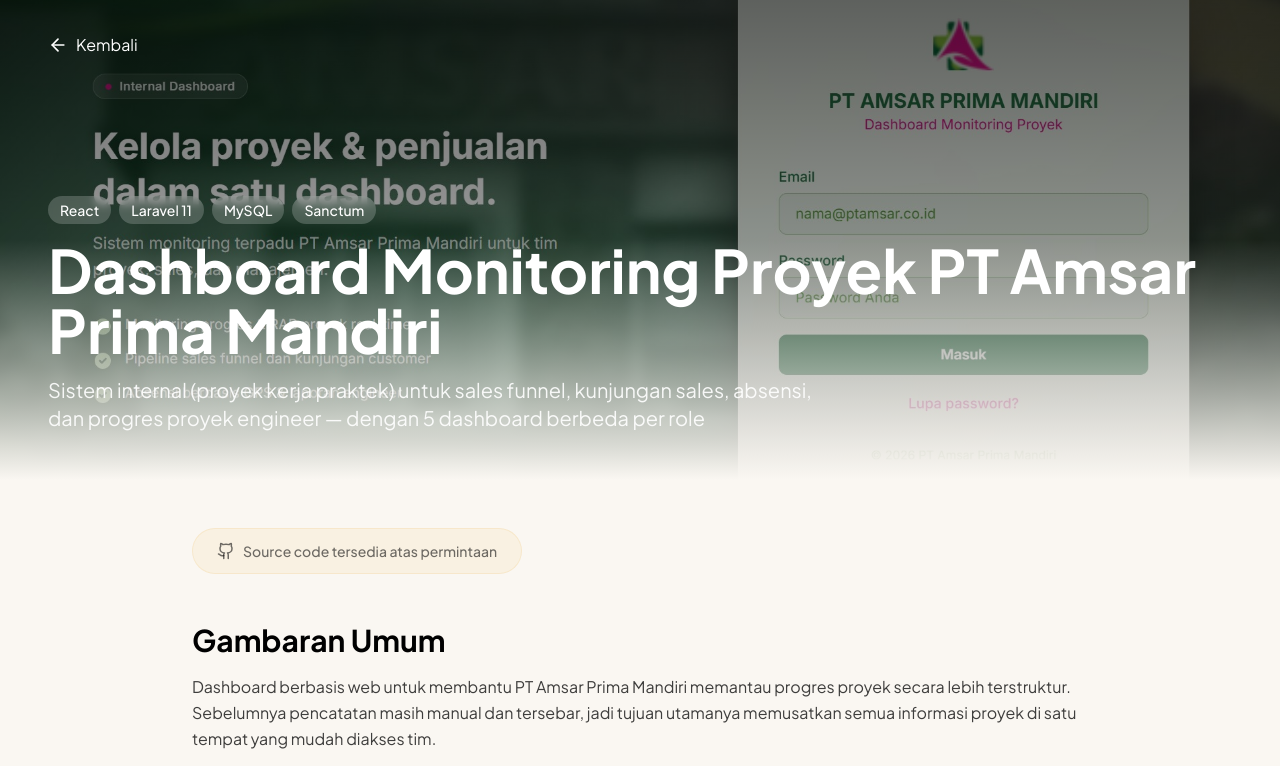
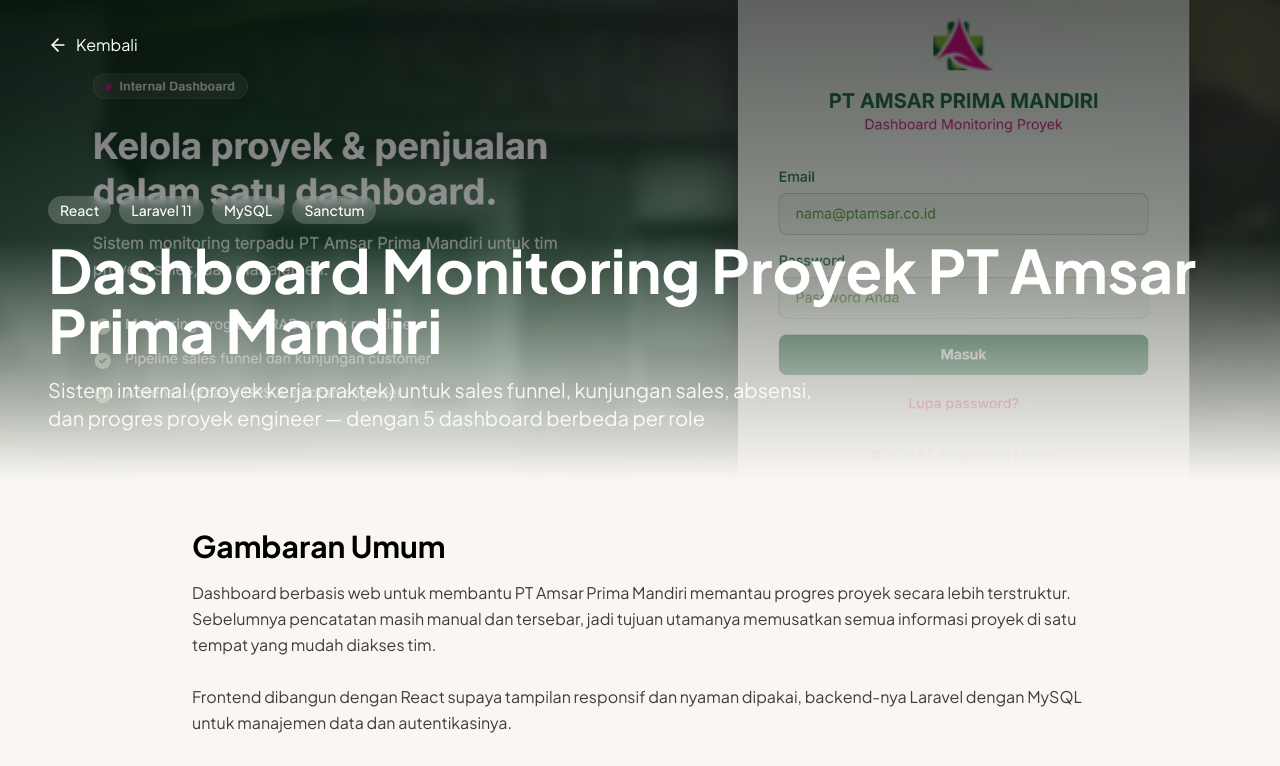
Before and after one commit to oktarizagunawan63/portofolioterbaru, a React (Vite) app: page /project/amsar-project-monitoring in a window 1280 px wide. Shown: the top 766 px of the page. Built offline with nearby package versions, Linux system fonts and the light colour scheme.

Commit message:
Add library video walkthrough and remove source code links

```diff
--- a/src/data/projects.js
+++ b/src/data/projects.js
@@ -39,7 +39,6 @@
     category: "fullstack",
     image: amsarDashboardImg,
     demoLink: "#",
-    githubLink: "#",
     features: [
       "Autentikasi pengguna",
       "Monitoring progres proyek",
@@ -113,8 +112,8 @@
     tags: ["PHP 8", "MySQL", "PDO", "JavaScript"],
     category: "fullstack",
     image: perpusImg,
+    video: "/videos/perpustakaan-tutorial.mp4",
     demoLink: "#",
-    githubLink: "https://github.com/oktarizagunawan63/perpustakaan",
     features: [
       "Katalog dengan pencarian judul, penulis, penerbit, ISBN, dan nomor panggil",
       "Filter per kelas DDC (000–900) dan ketersediaan di rak",
@@ -185,7 +184,6 @@
     category: "fullstack",
     image: futsalImg,
     demoLink: "#",
-    githubLink: "https://github.com/oktarizagunawan63/futsal_booking",
     features: [
       "Booking dengan durasi fleksibel",
       "Dashboard admin",
@@ -251,7 +249,6 @@
     tags: ["HTML", "CSS", "Animation"],
     category: "frontend",
     image: ultahImg,
-    githubLink: "#",
     features: [
       "Galeri foto animasi",
       "Pemutar musik kustom",
@@ -323,7 +320,6 @@
     category: "fullstack",
     image: qrImg,
     demoLink: "#",
-    githubLink: "#",
     features: [
       "Pemindaian QR code",
       "Update menu dinamis",
@@ -390,7 +386,6 @@
     category: "fullstack",
     image: tensiImg,
     demoLink: "#",
-    githubLink: "#",
     features: [
       "Pencatatan tekanan darah",
       "Grafik interaktif",
@@ -455,7 +450,6 @@
     category: "ml",
     image: bisuImg,
     demoLink: "#",
-    githubLink: "#",
     features: [
       "Pengenalan gerakan real-time",
       "Integrasi webcam",
--- a/src/pages/ProjectDetail.jsx
+++ b/src/pages/ProjectDetail.jsx
@@ -1,6 +1,6 @@
 import { useParams, Link, useNavigate } from "react-router-dom";
 import { motion } from "framer-motion";
-import { ArrowLeft, ExternalLink, Github, CheckCircle, Zap, Target } from "lucide-react";
+import { ArrowLeft, ExternalLink, CheckCircle, Zap, Target } from "lucide-react";
 import { getProjectById } from "../data/projects";
 import { useLanguage } from "../contexts/LanguageContext";
 import { useEffect } from "react";
@@ -93,13 +93,13 @@
       <section className="section py-12">
         <div className="max-w-4xl mx-auto">
           {/* Action Buttons */}
+          {project.demoLink && project.demoLink !== "#" && (
             <motion.div
               initial={{ opacity: 0, y: 20 }}
               animate={{ opacity: 1, y: 0 }}
               transition={{ delay: 0.3 }}
               className="flex flex-wrap gap-4 mb-12"
             >
-            {project.demoLink && project.demoLink !== "#" && (
               <a
                 href={project.demoLink}
                 target="_blank"
@@ -109,26 +109,30 @@
                 <ExternalLink size={18} />
                 {isEnglish ? "View Live Demo" : "Lihat Demo"}
               </a>
+            </motion.div>
           )}
-            {project.githubLink && project.githubLink !== "#" && (
-              <a
-                href={project.githubLink}
-                target="_blank"
-                rel="noopener noreferrer"
-                className="inline-flex items-center gap-2 border-2 border-primary text-primary px-6 py-3 rounded-full font-medium hover:bg-primary hover:text-white transition-all"
+
+          {/* Video Demo */}
+          {project.video && (
+            <motion.div
+              initial={{ opacity: 0, y: 20 }}
+              animate={{ opacity: 1, y: 0 }}
+              transition={{ delay: 0.35 }}
+              className="mb-12"
             >
-                <Github size={18} />
-                {isEnglish ? "View Source Code" : "Lihat Source Code"}
-              </a>
+              <h2 className="text-3xl font-bold mb-4">{isEnglish ? "Video Walkthrough" : "Video Tutorial"}</h2>
+              <video
+                src={project.video}
+                poster={project.image}
+                controls
+                playsInline
+                preload="metadata"
+                className="w-full rounded-2xl border border-accent/30 shadow-lg bg-black"
+              >
+                {isEnglish ? "Your browser can't play this video." : "Browser Anda tidak bisa memutar video ini."}
+              </video>
+            </motion.div>
           )}
-            {(!project.demoLink || project.demoLink === "#") &&
-              (!project.githubLink || project.githubLink === "#") && (
-                <div className="inline-flex items-center gap-2 px-6 py-3 rounded-full bg-accent/20 border border-accent/40 text-ink/60 text-sm font-medium">
-                  <Github size={18} />
-                  {isEnglish ? "Source code available on request" : "Source code tersedia atas permintaan"}
-                </div>
-              )}
-          </motion.div>
 
           {/* Overview */}
           <motion.div
```
Also changed, not shown: 1 other file (tests, documents, lock files or other folders). Lines whose indentation alone changed are shown as unchanged.
